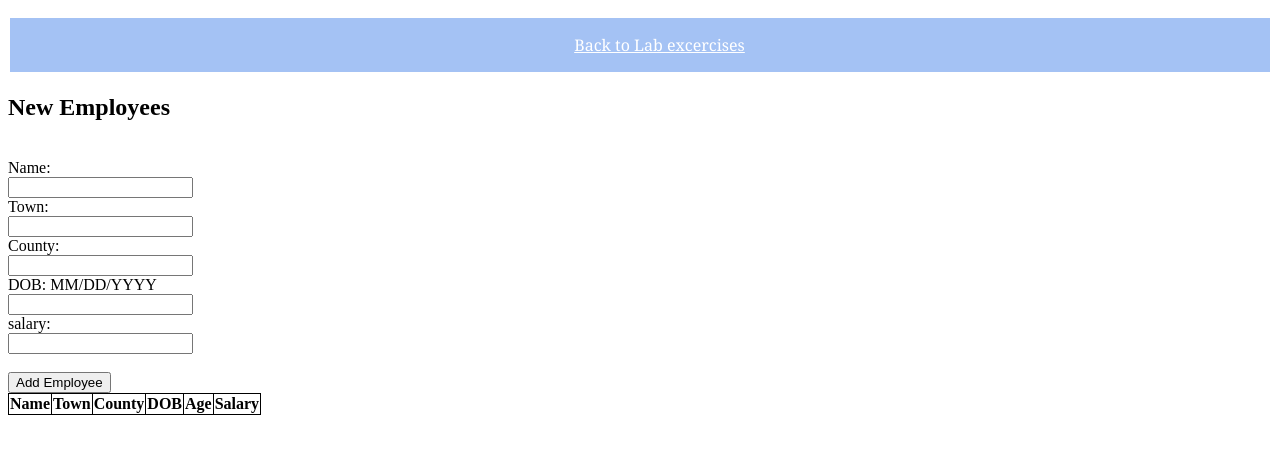
After one commit to SuperTedCode/CoursePortfolio, a PHP site: page /labSem2/LabsHTML/ionicLab1.html in a window 1280 px wide. The commit adds this page. Shown: the top 454 px of the page. Run offline with PHP 8.4, Linux system fonts and the light colour scheme; lists and menus that the app fills with data are empty; some libraries are stand-ins or nearby versions.

Commit message:
Updated appDev2.php for desc on labs and project link. For the labs page i have reduced tabs to three and added under Ionic - three labs with HTML, JS and one CSS file. No pdfs but desc added under each link

```diff
--- /dev/null
+++ b/labSem2/LabsHTML/ionicLab1.html
@@ -0,0 +1,59 @@
+<!DOCTYPE html>
+<html>
+  <head>
+  <meta charset="utf-8">
+  <meta name="viewport" content="width=device-width">
+    <title>Ionic New Employee lab</title>
+    <!-- adding the header HTML to the webpage -->
+    <p style="font-family:Georgia, serif; padding:1em; padding-left:55px; background-color: #a4c2f4; text-align: center; border: solid 2px; color: white;"><a href="/Git-Repository-Proj/labSem2/IntMobAppDevlabExSem2.php" style="color: white;">Back to Lab excercises</a></p>
+    <!-- end of header HTML -->
+    <link rel="stylesheet" href="/Git-Repository-Proj/labSem2/cssSem2/ionic.css"/>
+    <script src="/Git-Repository-Proj/js/jquery-3.1.1.js"></script>
+    <script src="/Git-Repository-Proj/labSem2/js/ionicLab1.js" type="text/javascript" defer></script>
+    <script src="https://ajax.googleapis.com/ajax/libs/angularjs/1.4.5/angular.min.js"></script>
+ </head>
+
+<body ng-app="exam">
+
+<div ng-controller="homeCtrl">
+<nav>
+  <h1>New Employees</h1>
+</nav>
+<content><br>
+Name: <br>
+<input name="name" ng-model="name"><br>
+Town: <br>
+<input name="town" ng-model="town"><br>
+County: <br>
+<input name="county" ng-model="county"><br>
+DOB: MM/DD/YYYY<br>
+<input name="dob" ng-model="dob"><br>
+salary: <br>
+<input name="salary" ng-model="salary"><br>
+<br>
+<button ng-click="addEmp(name,town,county,dob,salary)">Add Employee</button><br>
+<table>
+<tbody>
+<t2>
+  <th>Name</th>
+  <th>Town</th>
+  <th>County</th>
+  <th>DOB</th>
+  <th>Age</th>
+  <th>Salary</th>
+</t2>
+<tr ng-repeat="emp in employees">
+  <td>{{emp.name}}</td>
+  <td>{{emp.town}}</td>
+  <td>{{emp.county | uppercase}}</td>
+  <td>{{emp.dob | date : 'EEE MMM dd yyyy'}}</td>
+  <td>{{getAge(emp.dob)}}</td>
+  <td>{{emp.salary | currency : 'Euros ' : 2}}</td>
+</tr>
+</tbody>
+</table>
+</content>
+</div>
+
+</body>
+</HTML>
--- /dev/null
+++ b/labSem2/cssSem2/ionic.css
@@ -0,0 +1,13 @@
+/* Lab 1 */
+table {
+  border-collapse: collapse;
+}
+
+table, th, td {
+  border: 1px solid black;
+}
+
+/* For lab 2 */
+#countyHeader {
+	color: red;
+}
--- /dev/null
+++ b/labSem2/js/ionicLab1.js
@@ -0,0 +1,35 @@
+var james = angular.module('exam', [])
+
+//****   Controler js **********************************************
+james.controller('homeCtrl', function($scope, ageService) {
+	var emp = function (name,town,county,dob,salary) {
+		this.name = name;
+		this.town = town;
+		this.county = county;
+		this.dob = new Date(dob);
+		this.salary = salary;
+	}
+
+	$scope.employees = [];
+
+	$scope.getAge = function (dob) {
+    var y = dob.getFullYear();
+    return ageService.age(y);
+	}
+
+	$scope.addEmp = function(name,town,county,dob,salary) {
+		var newEmp = new emp(name,town,county,dob,salary);
+		$scope.employees.push(newEmp);
+	}
+
+});
+
+//****   Service js **********************************************
+
+james.service('ageService', function() {
+	this.age = function(y) {
+		var date = new Date();
+		var year = date.getFullYear();
+		return year-y;
+	}
+});
```
Also changed, not shown: appDev2.php (+5 -6 lines), labSem2/IntMobAppDevlabExSem2.php (+11 -20 lines), labSem2/LabsHTML/ionicLab2.html (added, +38 -0 lines), labSem2/LabsHTML/ionicLab3.html (added, +28 -0 lines), labSem2/js/ionicLab2.js (added, +57 -0 lines), labSem2/js/ionicLab3.js (added, +35 -0 lines), 1 other file.
